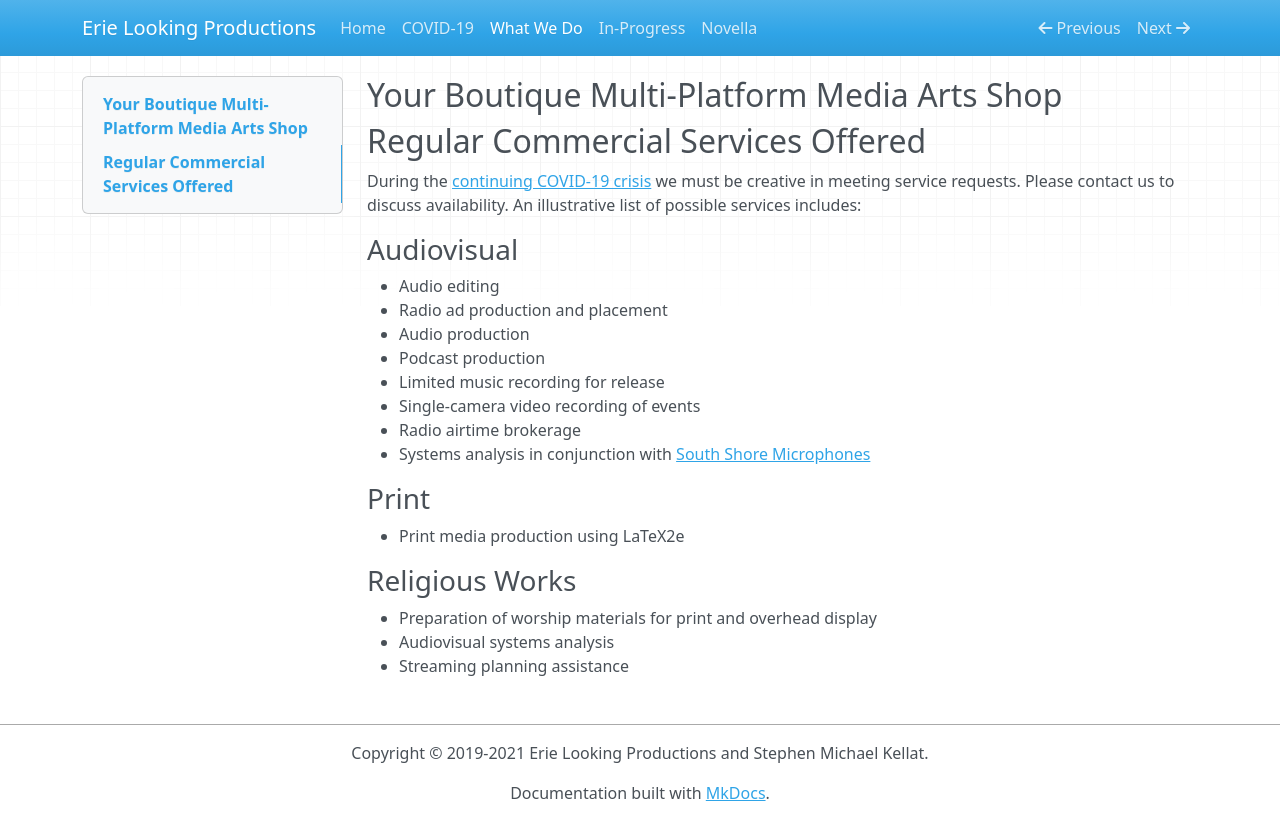
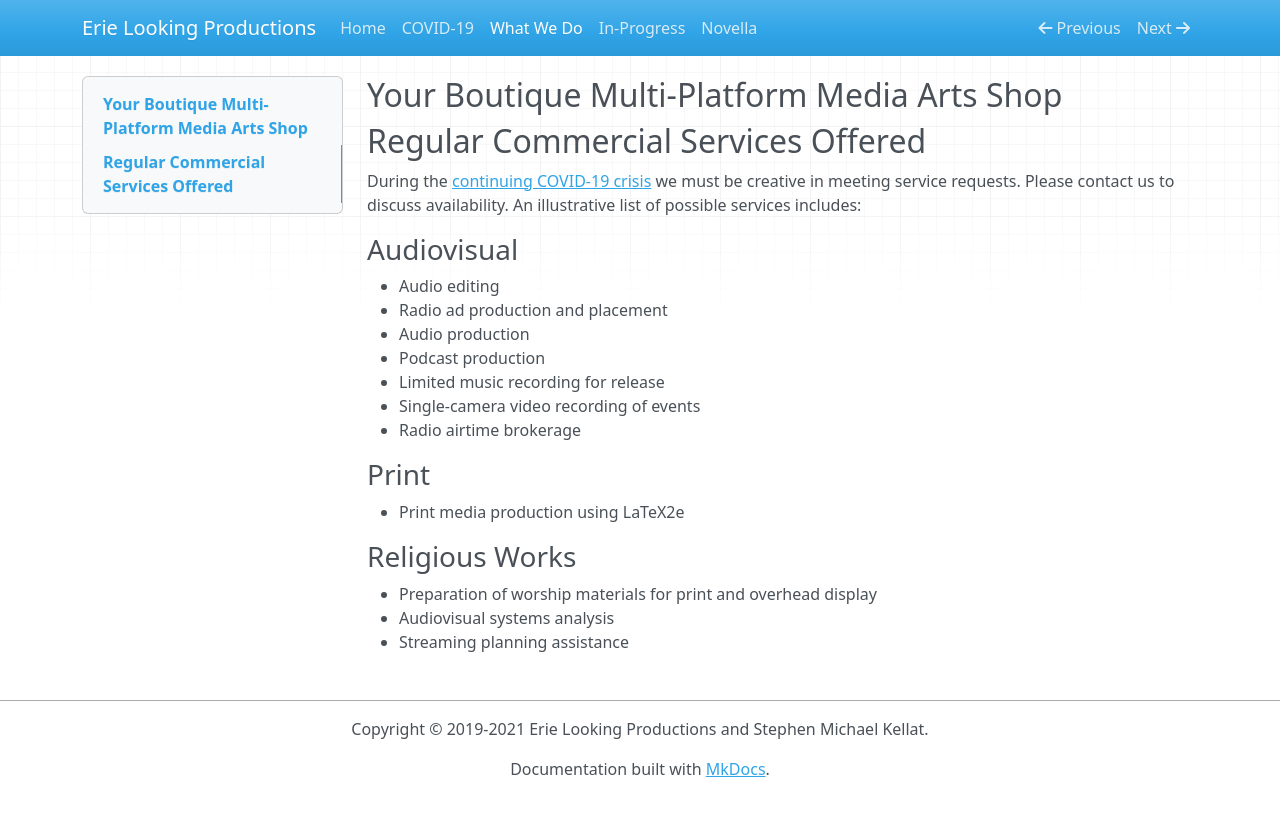
Before and after one commit to skellat/mkdocs-cms, an MkDocs documentation site: the page built from docs/services.md, in a window 1280 px wide. Shown: the top 840 px of the page. Built offline with MkDocs 1.6.1, drawn with Linux system fonts in a browser that asks for light colours; nearby versions of some CDN libraries.

```diff
--- a/docs/services.md
+++ b/docs/services.md
@@ -13,7 +13,6 @@ During the [continuing COVID-19 crisis](https://simple.wikipedia.org/wiki/COVID-
 * Limited music recording for release
 * Single-camera video recording of events
 * Radio airtime brokerage
-* Systems analysis in conjunction with [South Shore Microphones](http://southshoremicrophones.com)
 
 ### Print
 
```
Also changed, not shown: README.md (+0 -2 lines).
